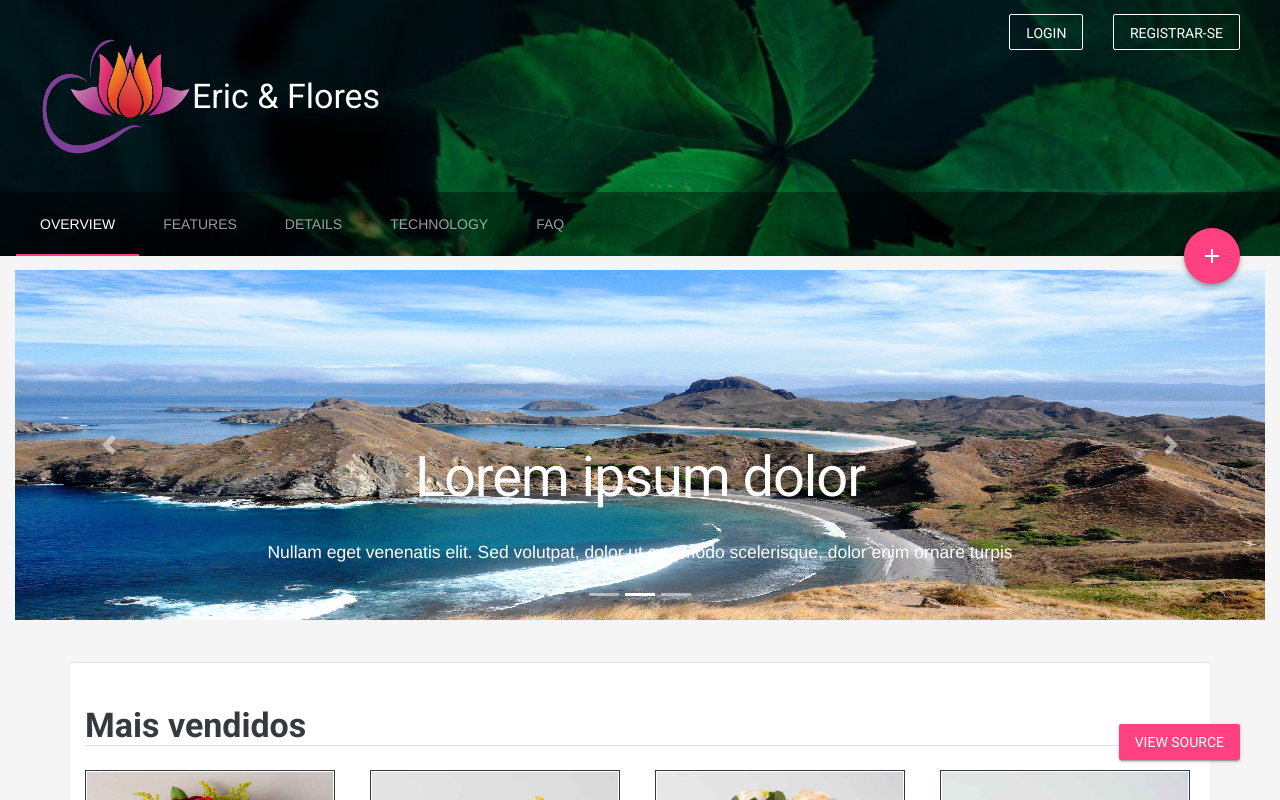
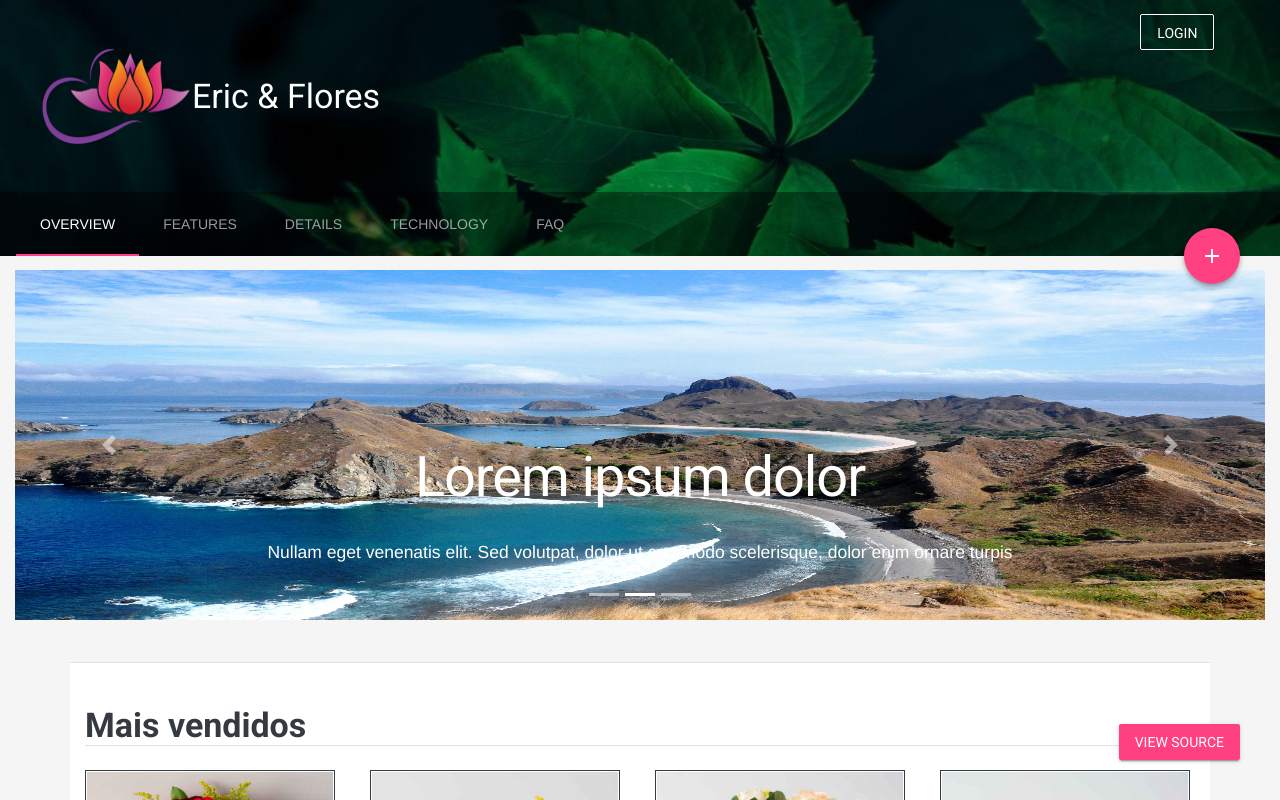
Before and after one commit to MarcosBrendonDePaula/IHCProjeto1, a plain HTML site: page web/index.html in a window 1280 px wide. Drawn offline with nearby package versions, Linux system fonts and the light colour scheme.

Commit message:
logo arrumada

```diff
--- a/web/index.html
+++ b/web/index.html
@@ -93,14 +93,11 @@
               <button id="btnLogin" class="mdl-button mdl-js-button" style="color: white; border: 1px solid white; margin-right: 2vw;">
                 Login
               </button>
-              <button id="btnregistrar" class="mdl-button mdl-js-button" style="color: white; border: 1px solid white;">
-                Registrar-se
-              </button>
             </div>
           </div>
         </div>
         <div class="mdl-layout--large-screen-only mdl-layout__header-row">
-          <div id="logo" style="width: 152px; height: 120px; ">
+          <div id="logo" style="width: 152px; height: 100px; ">
             <img src="images/logo2.png" width="100%" height="100%" alt="">
           </div>
           <h3>Eric &amp; Flores</h3>
```
